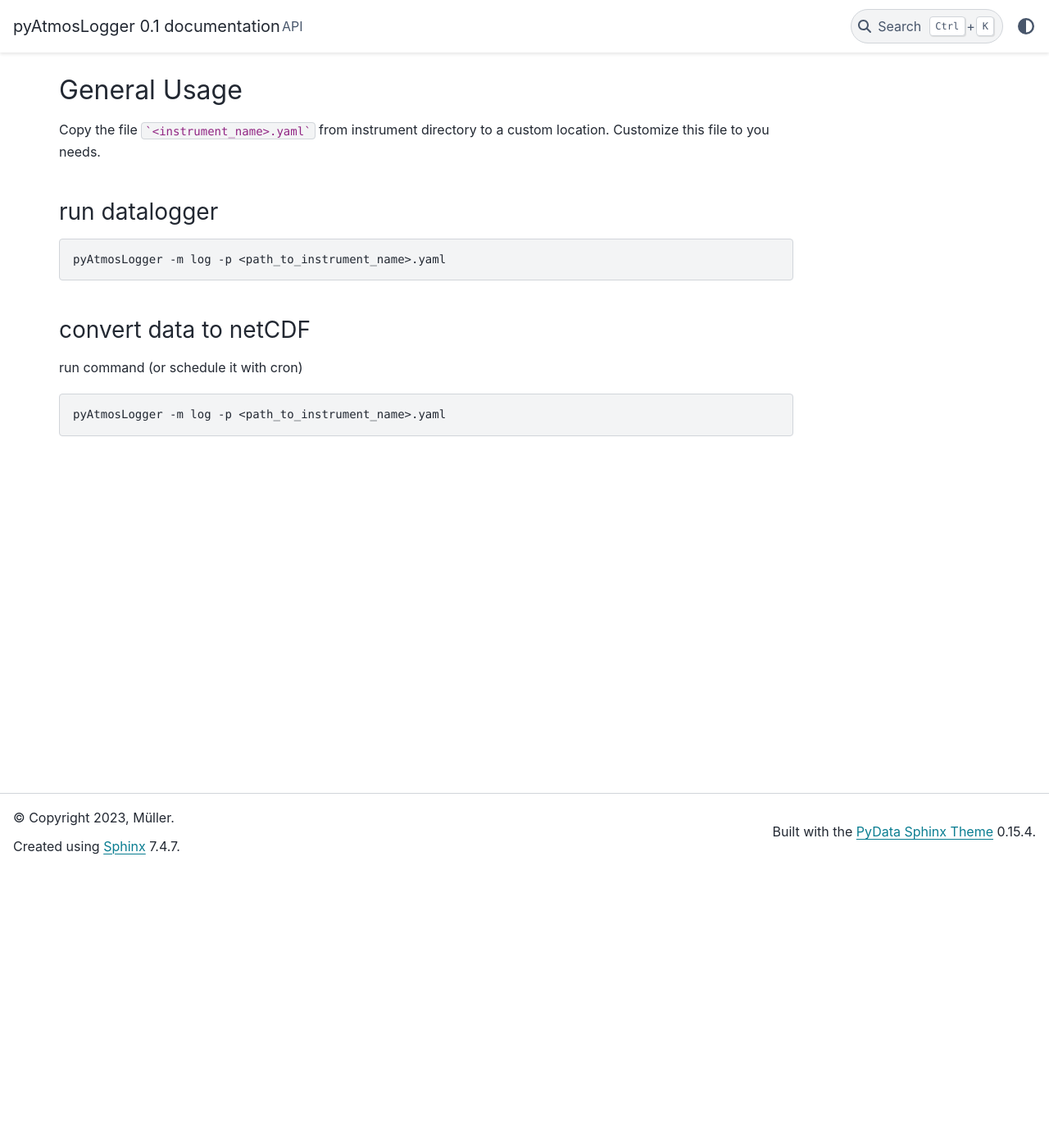
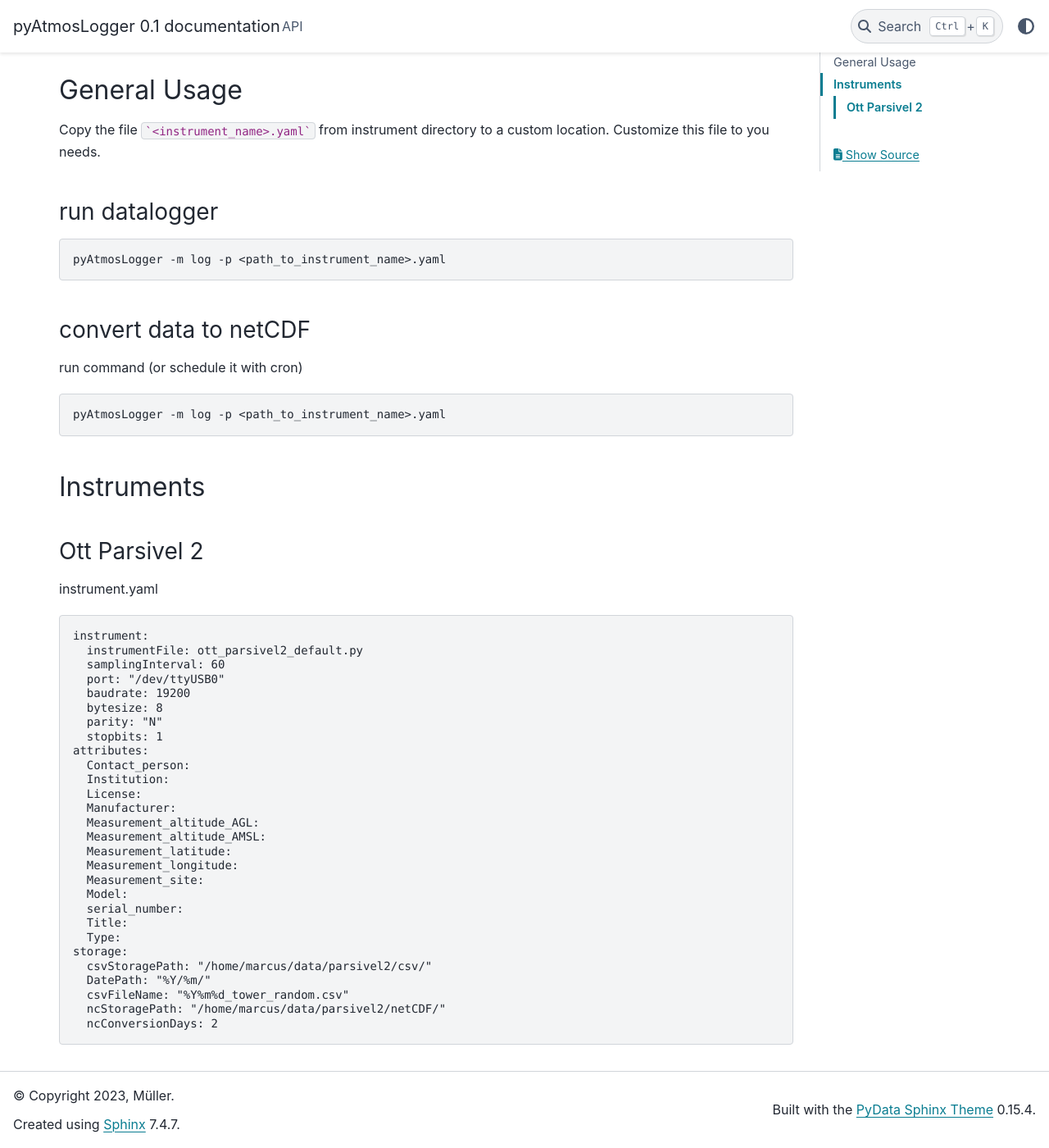
Before and after one commit to marcusgmueller/pyAtmosLogger, a Sphinx documentation site: the page built from docs/source/usage.rst, in a window 1280 px wide and 1400 px high, scrolled down 339 px. Shown: the whole window at 82% size. Built offline with Sphinx 7.4.7 and the PyData theme 0.15.4, drawn with Linux system fonts in a browser that asks for light colours; pages that are not in the unit, such as notebooks, are missing from menus; some of the changed text lies outside the part shown.

Commit message:
Update usage.rst

```diff
--- a/docs/source/usage.rst
+++ b/docs/source/usage.rst
@@ -32,3 +32,42 @@ run command (or schedule it with cron)
 .. code-block:: console
 
    pyAtmosLogger -m log -p <path_to_instrument_name>.yaml
+
+Instruments
+------------
+
+.. _ott_parsivel2_default:
+Ott Parsivel 2
+~~~~~~~~~~~~
+instrument.yaml
+
+.. code-block:: console
+
+  instrument:
+    instrumentFile: ott_parsivel2_default.py
+    samplingInterval: 60
+    port: "/dev/ttyUSB0"
+    baudrate: 19200
+    bytesize: 8
+    parity: "N"
+    stopbits: 1
+  attributes:
+    Contact_person:
+    Institution:
+    License:
+    Manufacturer:
+    Measurement_altitude_AGL:
+    Measurement_altitude_AMSL:
+    Measurement_latitude:
+    Measurement_longitude:
+    Measurement_site:
+    Model:
+    serial_number:
+    Title:
+    Type:
+  storage:
+    csvStoragePath: "/home/marcus/data/parsivel2/csv/"
+    DatePath: "%Y/%m/"
+    csvFileName: "%Y%m%d_tower_random.csv"
+    ncStoragePath: "/home/marcus/data/parsivel2/netCDF/"
+    ncConversionDays: 2
```
